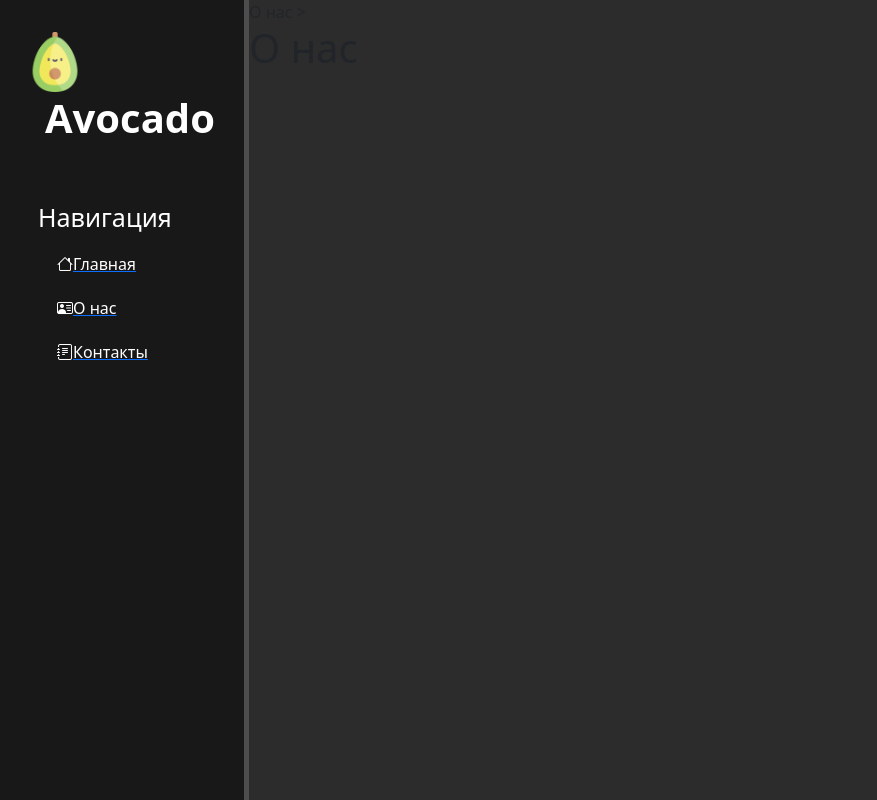
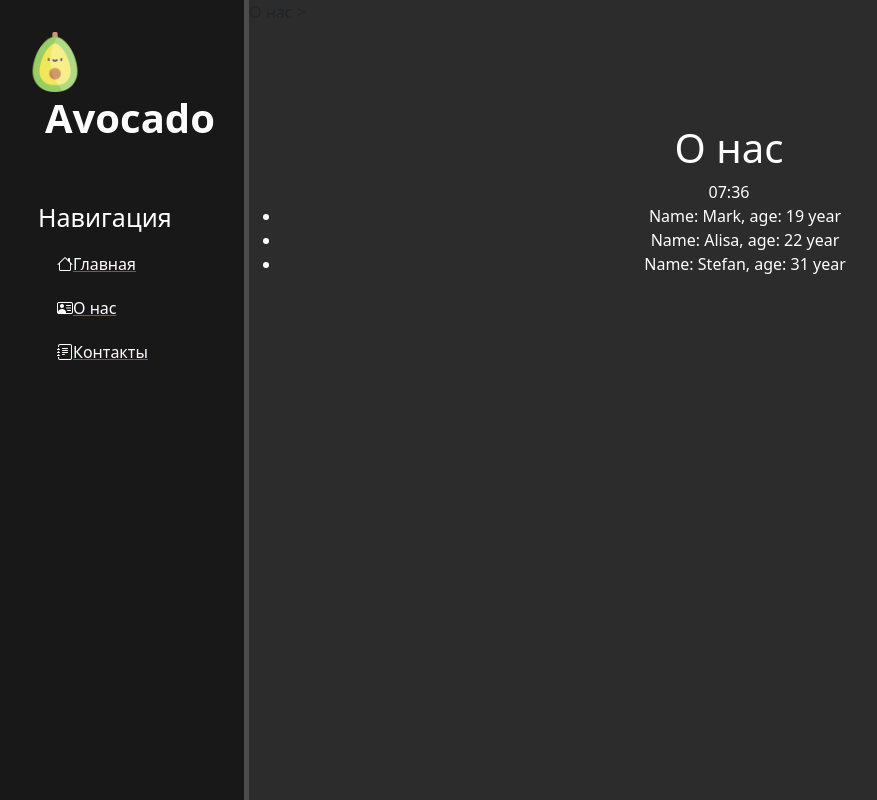
Before and after one commit to Folsik/M20, a Django app: page /about in a window 1280 px wide. Shown: the whole page, without its empty margins (7-884 px from the left). Run offline with Django 4.2, Linux system fonts and the light colour scheme.

Commit message:
Если все правильно понял то добавил, но почему-то стили не применяются

```diff
--- a/my_new_site_1/web/static/web/css/main.css
+++ b/my_new_site_1/web/static/web/css/main.css
@@ -38,7 +38,7 @@ aside ul li {
     color: #fff;
     display: block;
     margin-top: 20px;
-    transition: all .6s ease
+    transition: transform .6s ease
 }
 
 aside ul li:hover, aside ul a:hover {
@@ -46,3 +46,21 @@ aside ul li:hover, aside ul a:hover {
     text-decoration: none;
     transform: scale(1.05);
 }
+
+main .frui {
+    float: left;
+    color: #fff;
+    text-decoration: none;
+    margin-top: 100px;
+    text-align: center;
+    width: 75%;
+}
+
+main .pipl {
+    float: left;
+    color: #fff;
+    text-decoration: none;
+    margin-top: 100px;
+    text-align: center;
+    width: 75%;
+}
--- a/my_new_site_1/web/templates/web/about.html
+++ b/my_new_site_1/web/templates/web/about.html
@@ -3,5 +3,13 @@
 {% block title %}О нас{% endblock %}
 
 {% block content %}
-    <h1>О нас</h1>
+    <div class="pipl">
+        <h1>О нас</h1>
+        {% now 'H:i' %}
+        <ul>
+        {% for name, age in people %}
+            <li>Name: {{ name }}, age: {{ age }} year</li>
+        {% endfor %}
+        </ul>
+    </div>
 {% endblock %}
--- a/my_new_site_1/web/templates/web/general_file.html
+++ b/my_new_site_1/web/templates/web/general_file.html
@@ -16,7 +16,7 @@
 		<h3>Навигация</h3>
 		<ul>
 			<a href=""><li><i class="bi bi-house"></i>Главная</li></a>
-			<a href=""><li><i class="bi bi-person-vcard"></i>О нас</li></a>
+			<a href="/about"><li><i class="bi bi-person-vcard"></i>О нас</li></a>
 			<a href=""><li><i class="bi bi-journal-text"></i>Контакты</li></a>
 		</ul>
 	</aside>>
--- a/my_new_site_1/web/urls.py
+++ b/my_new_site_1/web/urls.py
@@ -3,6 +3,6 @@ from . import views
 
 app_name = "wed"
 urlpatterns = [
-    path("", views.web_index),
-    path("about", views.about)
+    path('', views.web_index),
+    path('about', views.about)
 ]
--- a/my_new_site_1/web/views.py
+++ b/my_new_site_1/web/views.py
@@ -1,3 +1,4 @@
+from timeit import default_timer
 from django.http import HttpResponse, HttpRequest
 from django.shortcuts import render
 
@@ -5,11 +6,12 @@ from django.shortcuts import render
 
 
 def web_index(request: HttpRequest):
-    print(request.path)
-    print(request.method)
-    print(request.headers)
-    return render(request, 'web/index.html')
+    products = [("Mango", 4), ("Dragon fruit", 6), ("Qiwi", 3)]
+    context = {"products": products, }
+    return render(request, 'web/index.html', context=context)
 
 
 def about(request):
-    return render(request, 'web/about.html')
+    people = [("Mark", 19), ("Alisa", 22), ("Stefan", 31)]
+    context = {"time": default_timer(), "people": people, }
+    return render(request, 'web/about.html', context=context)
```
Also changed, not shown: my_new_site_1/web/templates/web/index.html (+7 -1 lines).
